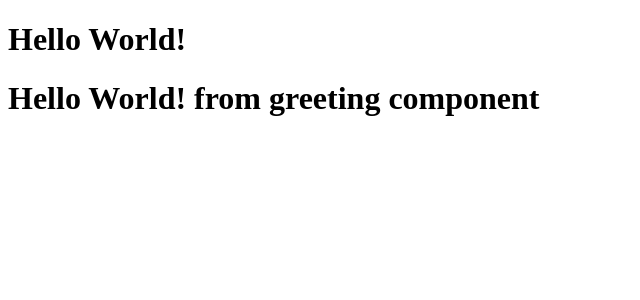
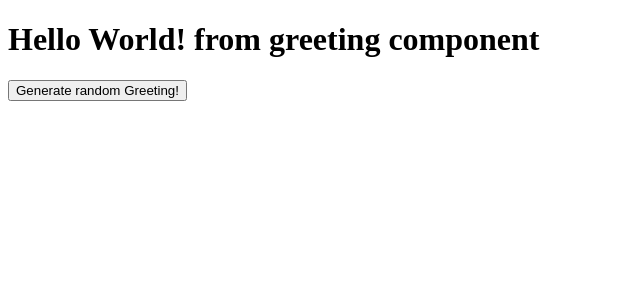
Before and after one commit to KaskMIL/hello-react-front-end, a React (Create React App) app: page / in a window 1280 px wide. Shown: the top 300 px of the page, without its empty margins (0-640 px from the left). Built offline with nearby package versions, Linux system fonts and the light colour scheme.

Commit message:
Add reducers and greeting component

```diff
--- a/src/App.js
+++ b/src/App.js
@@ -6,7 +6,6 @@ import Greeting from './components/Greeting';
 function App() {
   return (
     <div>
-      <h1>Hello World!</h1>
       <Routes>
         <Route path='/' element={<Greeting />} />
       </Routes>
--- a/src/components/Greeting.js
+++ b/src/components/Greeting.js
@@ -1,9 +1,14 @@
 import React from 'react';
+import { useDispatch, useSelector } from 'react-redux';
+import { getGreetingApi } from '../redux/greetingReducer';
 
 function Greeting() {
+  const greet = useSelector((state) => state.greet);
+  const dispatch = useDispatch();
   return(
     <div>
       <h1>Hello World! from greeting component</h1>
+      <button onClick={() => dispatch(getGreetingApi())}>Generate random Greeting!</button>
     </div>
   )
 }
--- a/src/redux/configureState.js
+++ b/src/redux/configureState.js
@@ -1,7 +1,10 @@
 import { configureStore } from '@reduxjs/toolkit';
+import greetingReducer from './greetingReducer';
 
 const Store = configureStore({
-  reducer: {},
+  reducer: {
+    greet: greetingReducer,
+  },
 });
 
 export default Store;
--- a/src/redux/greetingReducer.js
+++ b/src/redux/greetingReducer.js
@@ -13,16 +13,9 @@ export const getGreetingApi = () => async (dispatch) => {
     },
   });
   const apiData = await response.json();
-  const setData = apiData.map((greet) => {
-    const greetData = {
-      greet_id: greet.id,
-      greet: greet.greet,
-    };
-    return greetData;
-  });
   dispatch({
     type: GETGREETING,
-    payload: setData,
+    payload: apiData,
   });
 };
 
```
